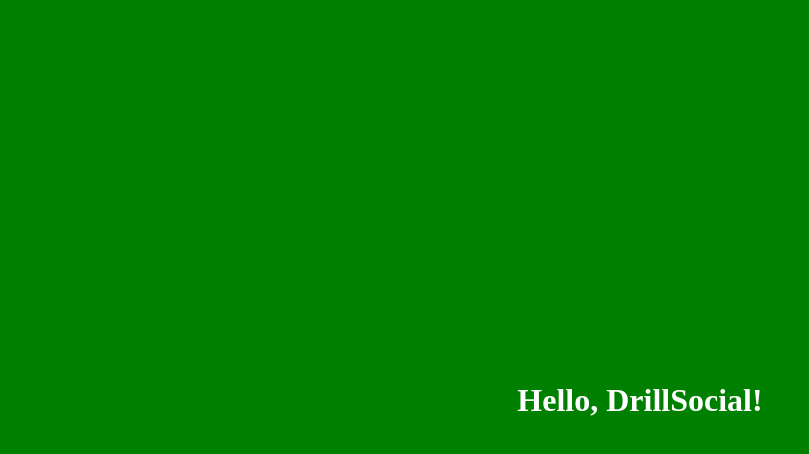
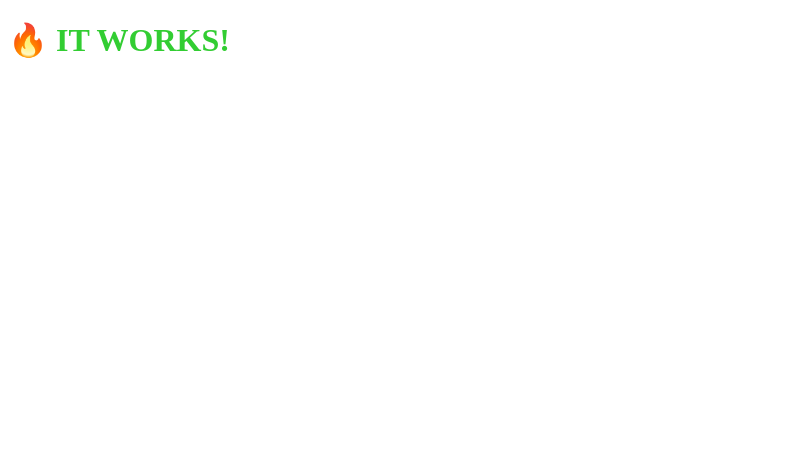
Before and after one commit to drillsocial/DrillSocial, a React (Vite) app: page / in a window 1280 px wide. Shown: the top 454 px of the page, without its empty margins (0-809 px from the left). Built offline with nearby package versions, Linux system fonts and the light colour scheme.

Commit message:
main.tsx

```diff
--- a/src/main.tsx
+++ b/src/main.tsx
@@ -1,15 +1,14 @@
 import React from 'react';
 import ReactDOM from 'react-dom/client';
-import App from './App.tsx';
-import './index.css';
 
-const rootElement = document.getElementById('root');
-if (!rootElement) {
-  throw new Error('Root element not found. Ensure there is a <div id="root"> in index.html.');
+const root = document.getElementById('root');
+
+if (root) {
+  ReactDOM.createRoot(root).render(
+    <React.StrictMode>
+      <h1 style={{ color: 'limegreen' }}>🔥 IT WORKS!</h1>
+    </React.StrictMode>
+  );
+} else {
+  console.error('Root element not found!');
 }
-const root = ReactDOM.createRoot(rootElement);
-root.render(
-  <React.StrictMode>
-    <App />
-  </React.StrictMode>
-);
```
